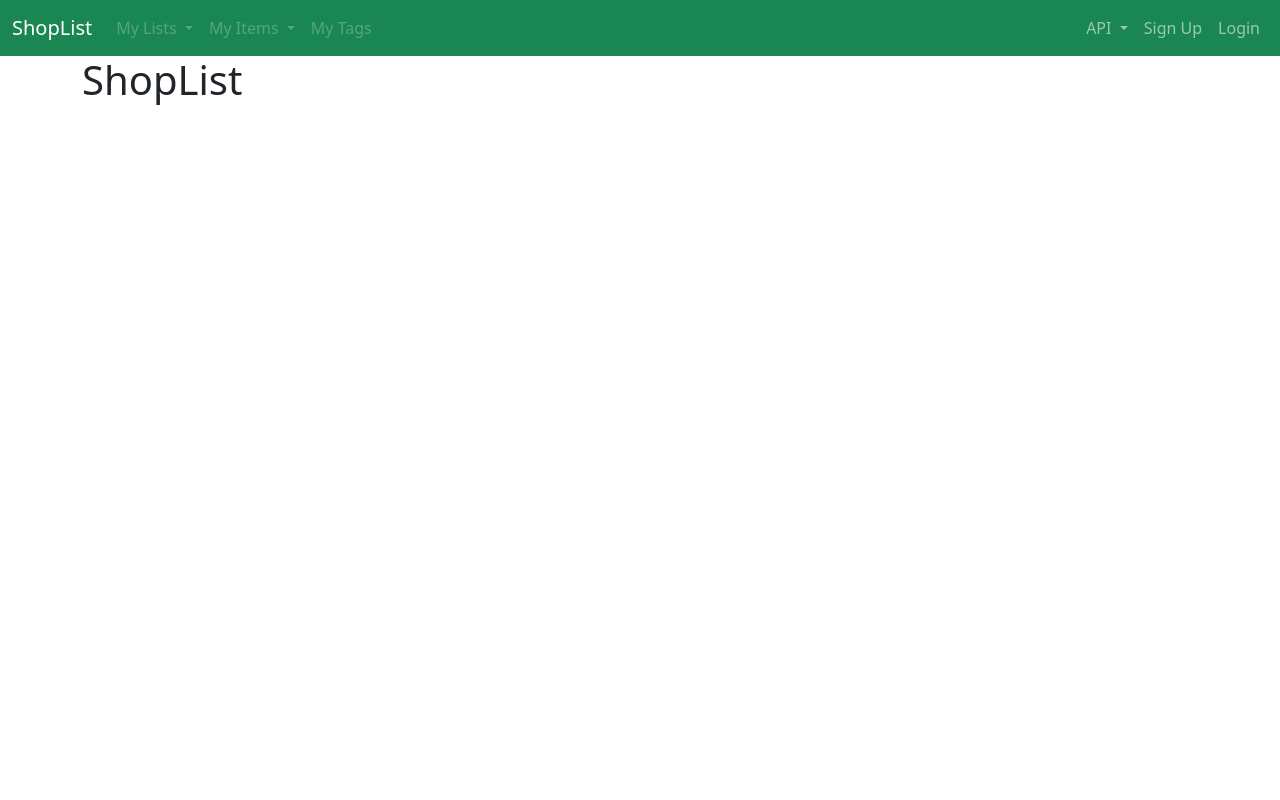
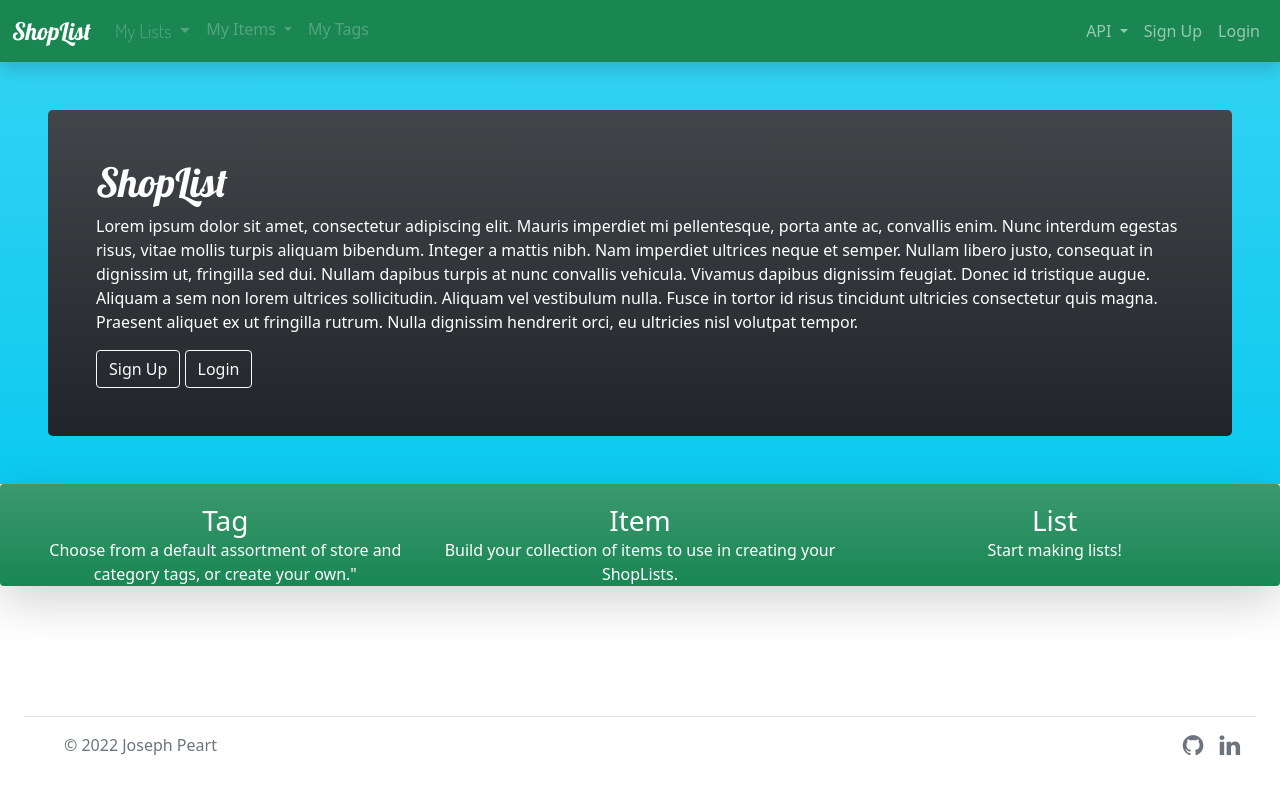
Before and after one commit to j-prt/shoplist-api, a Django app: page / in a window 1280 px wide. Run offline with Django 3.2, Linux system fonts and the light colour scheme; parts of the project's set-up code (start-up, migrations or seed data) failed here and were passed over; some libraries are stand-ins or nearby versions.

Commit message:
Add styling to index

```diff
--- a/app/frontend/templates/base.html
+++ b/app/frontend/templates/base.html
@@ -7,20 +7,25 @@
   <meta name="viewport" content="width=device-width, initial-scale=1.0">
   {% block title %}
   {% endblock title %}
+  {% comment %} Title: Lobster, labels: doris {% endcomment %}
   <link href="https://cdn.jsdelivr.net/npm/bootstrap@5.0.2/dist/css/bootstrap.min.css" rel="stylesheet" integrity="sha384-EVSTQN3/azprG1Anm3QDgpJLIm9Nao0Yz1ztcQTwFspd3yD65VohhpuuCOmLASjC" crossorigin="anonymous">
   <link rel="stylesheet" href="https://cdnjs.cloudflare.com/ajax/libs/bootstrap-select/1.14.0-beta2/css/bootstrap-select.min.css">
+  <link rel="stylesheet" href="https://cdnjs.cloudflare.com/ajax/libs/font-awesome/4.7.0/css/font-awesome.min.css">
+  <link rel="preconnect" href="https://fonts.googleapis.com">
+  <link rel="preconnect" href="https://fonts.gstatic.com" crossorigin>
+  <link href="https://fonts.googleapis.com/css2?family=Dosis:wght@300&family=Lobster&display=swap" rel="stylesheet">
 </head>
 <body>
-  <nav class="navbar navbar-expand-sm sticky-top navbar-dark" style="background-color: #1a8753;">
+  <nav class="navbar navbar-expand-sm shadow sticky-top navbar-dark" style="background-color: #1a8753;">
     <div class="container-fluid">
-      <a class="navbar-brand abs" href="{% url 'index' %}">ShopList</a>
+      <a class="navbar-brand abs" href="{% url 'index' %}" style="font-family: 'Lobster', cursive; font-size: 1.5rem;">ShopList</a>
       <button class="navbar-toggler ms-auto" type="button" data-bs-toggle="collapse" data-bs-target="#navbarSupportedContent" aria-controls="navbarSupportedContent" aria-expanded="false" aria-label="Toggle navigation">
         <span class="navbar-toggler-icon"></span>
       </button>
       <div class="collapse navbar-collapse" id="navbarSupportedContent">
         <ul class="navbar-nav me-auto mb-2 mb-lg-0">
           <li class="nav-item dropdown">
-            <a class="nav-link dropdown-toggle {% if user.is_authenticated == False %}disabled{% endif %}" href="#" id="navbarDropdown" role="button" data-bs-toggle="dropdown" aria-expanded="false">
+            <a style="font-family: 'Dosis', sans-serif; font-size: 1.2rem;" class="nav-link dropdown-toggle {% if user.is_authenticated == False %}disabled{% endif %}" href="#" id="navbarDropdown" role="button" data-bs-toggle="dropdown" aria-expanded="false">
               My Lists
             </a>
             <ul class="dropdown-menu" aria-labelledby="navbarDropdown">
@@ -69,10 +74,30 @@
       </div>
     </div>
   </nav>
-
+  {% block body_full %}
   <div class="container">
     {% block body %}
     {% endblock body %}
+  </div>
+  {% endblock body_full %}
+  <div class="container">
+    <footer class="d-flex flex-wrap justify-content-between fixed-bottom p-3 m-4 border-top">
+      <div class="col-md-4 mx-4">
+        <span class="text-muted">© 2022 Joseph Peart</span>
+      </div>
+      <ul class="nav col-md-4 justify-content-end list-unstyled d-flex">
+        <li class="ms-3">
+          <a href="https://github.com/j-prt">
+            <i class="text-muted fa fa-github" style="font-size:24px;"></i>
+          </a>
+        </li>
+        <li class="ms-3">
+          <a href="https://www.linkedin.com/in/joseph-peart">
+            <i class="text-muted fa fa-linkedin" style="font-size:24px;"></i>
+          </a>
+        </li>
+      </ul>
+    </footer>
   </div>
 
   <script src="https://code.jquery.com/jquery-3.6.0.min.js" integrity="sha256-/xUj+3OJU5yExlq6GSYGSHk7tPXikynS7ogEvDej/m4=" crossorigin="anonymous"></script>
--- a/app/frontend/templates/index.html
+++ b/app/frontend/templates/index.html
@@ -1,7 +1,43 @@
 {% extends "base.html" %}
 
-{% block body %}
-    <h1>ShopList</h1>
+{% block body_full %}
+<div class="p-5 bg-info bg-gradient shadow-lg">
+  <div class="h-100 p-5 bg-dark bg-gradient text-white rounded-3">
+    <h1 style="font-family: 'Lobster', cursive;">ShopList</h1>
+    <p>Lorem ipsum dolor sit amet, consectetur adipiscing elit. Mauris imperdiet mi pellentesque, porta ante ac,
+    convallis enim. Nunc interdum egestas risus, vitae mollis turpis aliquam bibendum. Integer a mattis nibh.
+    Nam imperdiet ultrices neque et semper. Nullam libero justo, consequat in dignissim ut, fringilla sed dui.
+    Nullam dapibus turpis at nunc convallis vehicula. Vivamus dapibus dignissim feugiat. Donec id tristique augue.
+    Aliquam a sem non lorem ultrices sollicitudin. Aliquam vel vestibulum nulla. Fusce in tortor id risus tincidunt
+    ultricies consectetur quis magna. Praesent aliquet ex ut fringilla rutrum. Nulla dignissim hendrerit orci, eu
+    ultricies nisl volutpat tempor.</p>
+    <a href="{% url 'signup' %}" class="btn btn-outline-light">Sign Up</a>
+    <a href="{% url 'login' %}" class="btn btn-outline-light">Login</a>
+  </div>
+</div>
 
+<div class="card bg-success bg-gradient border-0 shadow-lg">
+  <div class="card-body px-3 pt-grid-gutter pb-0">
+    <div class="row g-0 ps-1">
+      <div class="col-md-4 px-2 mb-grid-gutter">
+        <div class="text-white d-block text-center text-decoration-none me-1">
+          <h3 class="fs-base pt-1 mb-0">Tag</h3>
+          Choose from a default assortment of store and category tags, or create your own."
+        </div>
+      </div>
+      <div class="col-md-4 px-2 mb-grid-gutter">
+        <div class="text-white d-block text-center text-decoration-none me-1">
+          <h3 class="fs-base pt-1 mb-0">Item</h3>
+          Build your collection of items to use in creating your ShopLists.        </div>
+      </div>
+      <div class="col-md-4 px-2 mb-grid-gutter">
+        <div class="text-white d-block text-center text-decoration-none me-1">
+          <h3 class="fs-base pt-1 mb-0">List</h3>
+          Start making lists!
+        </div>
+      </div>
+    </div>
+  </div>
+</div>
 
 {% endblock %}
--- a/app/frontend/templates/manage_token.html
+++ b/app/frontend/templates/manage_token.html
@@ -6,7 +6,7 @@
 
 {% if token %}
 <p>
-Your API token is: {{ token }}
+  Your API token is: {{ token }}
 </p>
 {% endif %}
 
```
